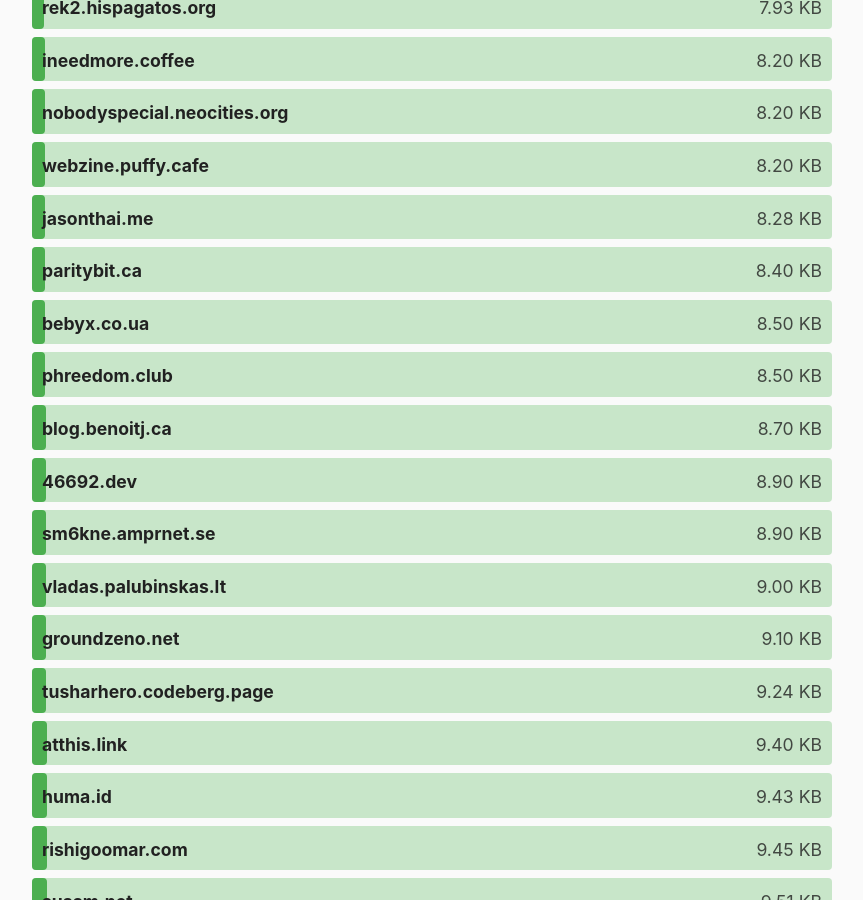
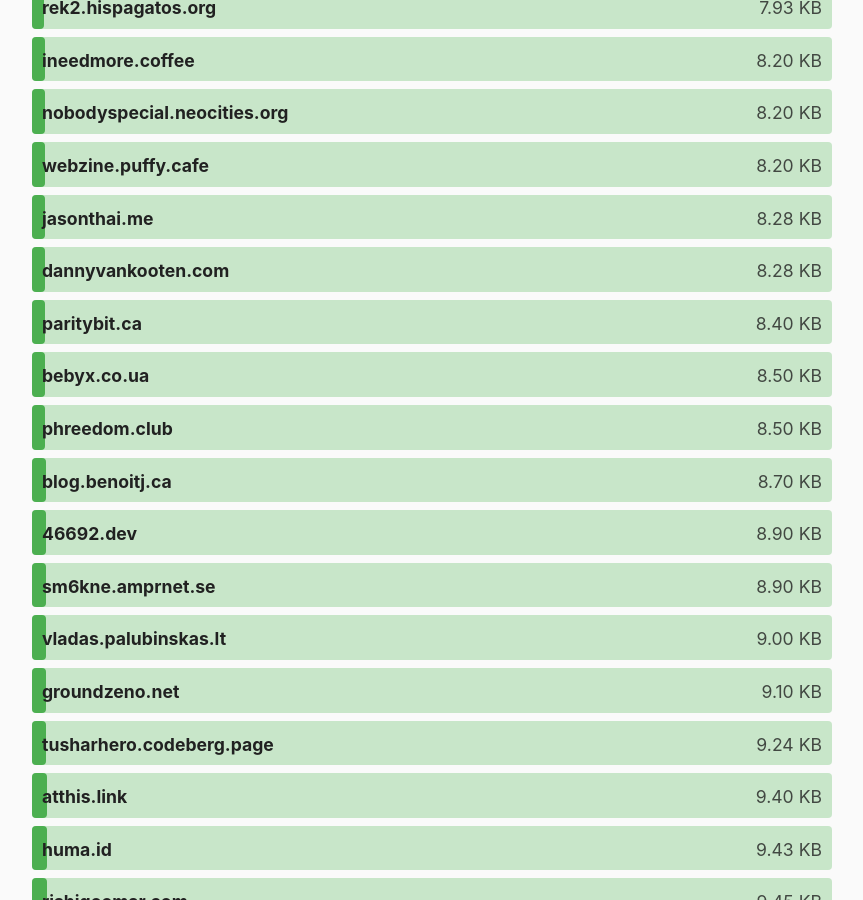
Before and after one commit to kevquirk/512kb.club, a Jekyll site: the page built from index.md, in a window 1280 px wide and 900 px high, scrolled down 4426 px. Shown: the whole window, without its empty margins (208-1071 px from the left). Built offline with Jekyll 4.4.1, drawn with Linux system fonts in a browser that asks for light colours.

Commit message:
Add dannyvankooten.com

```diff
--- a/_data/sites.yml
+++ b/_data/sites.yml
@@ -4062,3 +4062,9 @@
   url: https://zwieratko.sk/
   size: 28.07
   last_checked: 2024-02-11
+
+
+- domain: dannyvankooten.com
+  url: https://www.dannyvankooten.com
+  size: 8.28
+  last_checked: 2024-07-01
```
